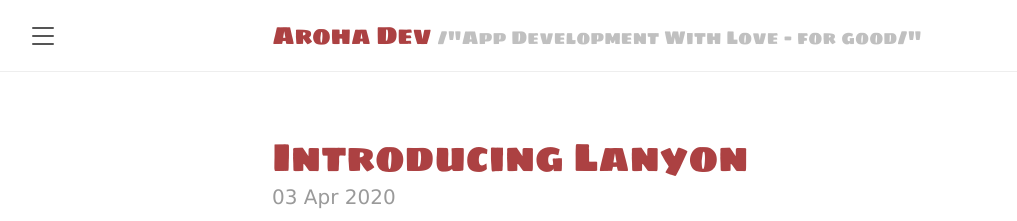
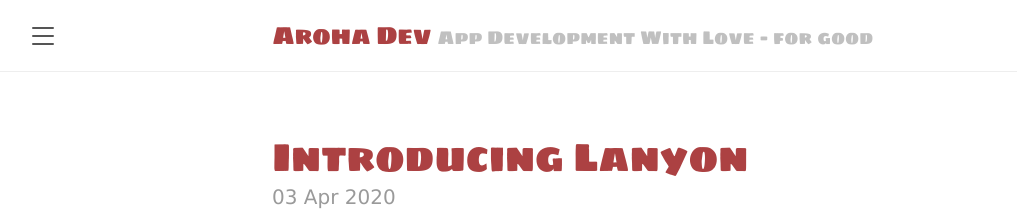
Before and after one commit to tracyjordan/tracyjordan.github.io, a Jekyll site: the page built from index.html, in a window 1280 px wide and 900 px high. Shown: the top 221 px of the window, without its empty margins (8-1025 px from the left). Built offline with Jekyll 4.4.1, drawn with Linux system fonts in a browser that asks for light colours; the list of posts is cut into pages by our own code.

```diff
--- a/_config.yml
+++ b/_config.yml
@@ -1,6 +1,6 @@
 # Setup
 title:               Aroha Dev
-tagline:             '/"App Development With Love - for good/"'
+tagline:             'App Development With Love - for good'
 description:         'mobile app development'
 url:                 https://aroha.dev
 baseurl:             /
```
